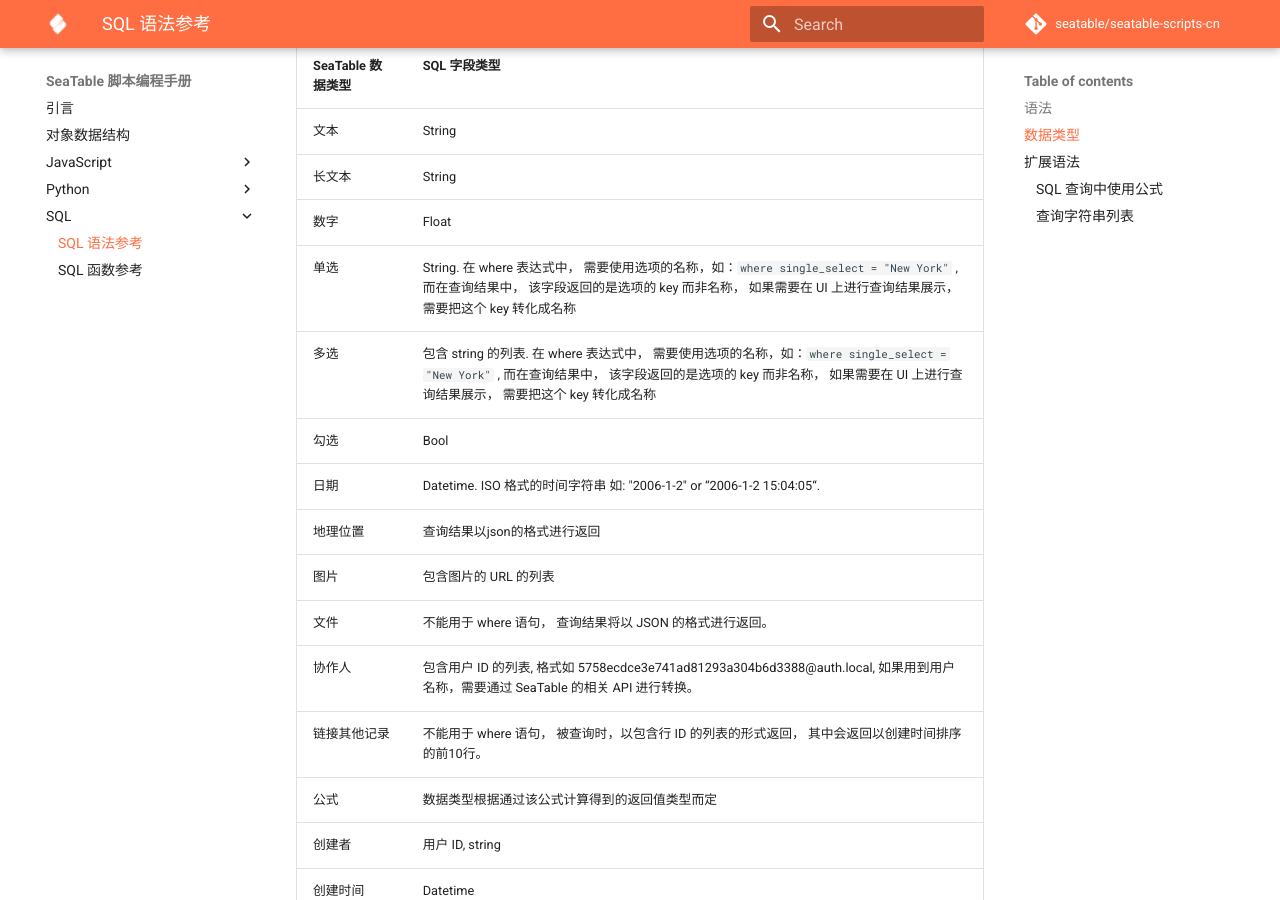
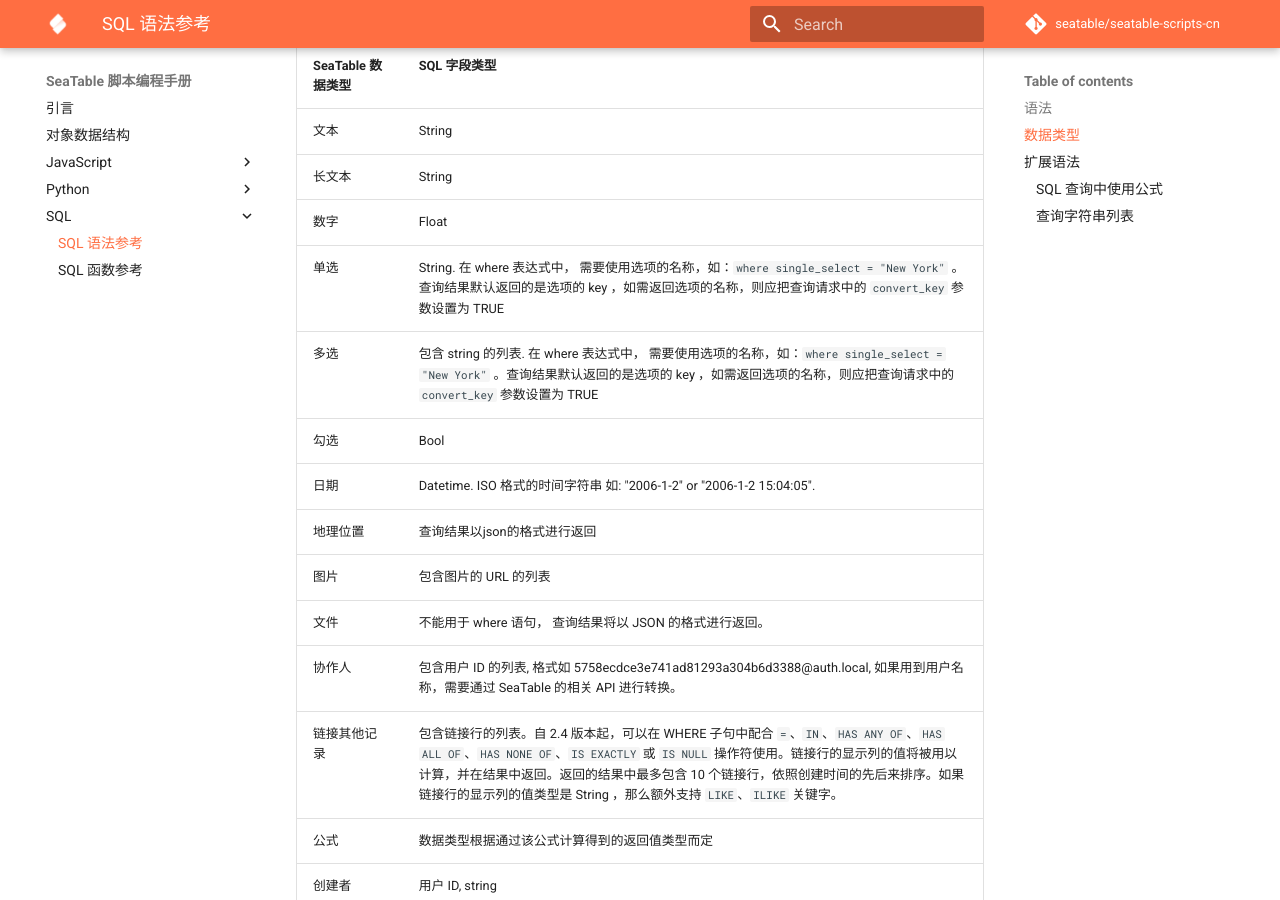
Before and after one commit to seatable/seatable-scripts-cn, an MkDocs documentation site: the page built from manual/python/sql.md, in a window 1280 px wide and 900 px high, scrolled down 1007 px. Built offline with MkDocs 1.6.1 and Material for MkDocs 9.7.7, drawn with Linux system fonts in a browser that asks for light colours; comment, search, counter and statistics services are not loaded; some of the changed text lies outside the part shown.

Commit message:
Update documents of SQL syntax

```diff
--- a/manual/python/sql.md
+++ b/manual/python/sql.md
@@ -15,7 +15,7 @@
 * 暂不支持多个子表查询的 `JOIN` 语句;
 * where 语句中支持大部分的表达式 (算数表达式， 比较表达式等), 关键字包括： `[NOT] LIKE`, `IN`, `BETWEEN ... AND ...`, `AND`, `OR`, `NOT`, `IS [NOT] TRUE`, `IS [NOT] NULL`. 其中：
   * 算术表达式只支持数字.
-  * `LIKE` 语句只支持字符串.
+  * `LIKE` 语句只支持字符串. 支持使用 `ILIKE` 关键字替代 `LIKE` ，从而在匹配中不区分大小写.
   * `BETWEEN ... AND ...` 语句只支持数字与时间. 其中时间常数应该是 ISO 格式的字符串 (如:  "2020-09-08 00:11:23");
 * `GROUP BY` 语法比较严格. 除了聚合函数的关键字(`COUNT`, `SUM`, `MAX`, `MIN`, `AVG`) 以及公式的关键字(细节请查看本文档的扩展语法)之外，所选字段也必须同样也要出现在 group by 的语句中;
 * "order by" 语句表示根据某字段排序， 该字段必须出现在 select 表达式中。比如：`select a from table order by b`是无效语句; 而 `select a from table order by a` 或者 `select abs(a), b from table order by abs(a)` 则可以运行；
@@ -32,15 +32,15 @@
 | 文本              | String                                                       |
 | 长文本            | String                                                       |
 | 数字              | Float                                                        |
-| 单选              | String.  在 where 表达式中， 需要使用选项的名称，如：`where single_select = "New York"` , 而在查询结果中， 该字段返回的是选项的 key 而非名称， 如果需要在 UI 上进行查询结果展示， 需要把这个 key 转化成名称 |
-| 多选              | 包含 string 的列表. 在 where 表达式中， 需要使用选项的名称，如：`where single_select = "New York"` , 而在查询结果中， 该字段返回的是选项的 key 而非名称， 如果需要在 UI 上进行查询结果展示， 需要把这个 key 转化成名称 |
+| 单选              | String.  在 where 表达式中， 需要使用选项的名称，如：`where single_select = "New York"` 。查询结果默认返回的是选项的 key ，如需返回选项的名称，则应把查询请求中的 `convert_key` 参数设置为 TRUE |
+| 多选              | 包含 string 的列表. 在 where 表达式中， 需要使用选项的名称，如：`where single_select = "New York"` 。查询结果默认返回的是选项的 key ，如需返回选项的名称，则应把查询请求中的 `convert_key` 参数设置为 TRUE |
 | 勾选              | Bool                                                         |
-| 日期              | Datetime. ISO 格式的时间字符串 如:  "2006-1-2" or “2006-1-2 15:04:05“. |
+| 日期              | Datetime. ISO 格式的时间字符串 如:  "2006-1-2" or "2006-1-2 15:04:05". |
 | 地理位置          | 查询结果以json的格式进行返回                                 |
 | 图片              | 包含图片的 URL 的列表                                        |
 | 文件              | 不能用于 where 语句， 查询结果将以 JSON 的格式进行返回。     |
 | 协作人            | 包含用户 ID 的列表, 格式如 5758ecdce3e741ad81293a304b6d3388@auth.local, 如果用到用户名称，需要通过 SeaTable 的相关 API 进行转换。 |
-| 链接其他记录      | 不能用于 where 语句， 被查询时，以包含行 ID 的列表的形式返回， 其中会返回以创建时间排序的前10行。 |
+| 链接其他记录      | 包含链接行的列表。自 2.4 版本起，可以在 WHERE 子句中配合 `=`、`IN`、`HAS ANY OF`、`HAS ALL OF`、`HAS NONE OF`、`IS EXACTLY` 或 `IS NULL` 操作符使用。链接行的显示列的值将被用以计算，并在结果中返回。返回的结果中最多包含 10 个链接行，依照创建时间的先后来排序。如果链接行的显示列的值类型是 String ，那么额外支持 `LIKE`、`ILIKE` 关键字。 |
 | 公式              | 数据类型根据通过该公式计算得到的返回值类型而定               |
 | 创建者            | 用户 ID, string                                              |
 | 创建时间          | Datetime                                                     |
```
